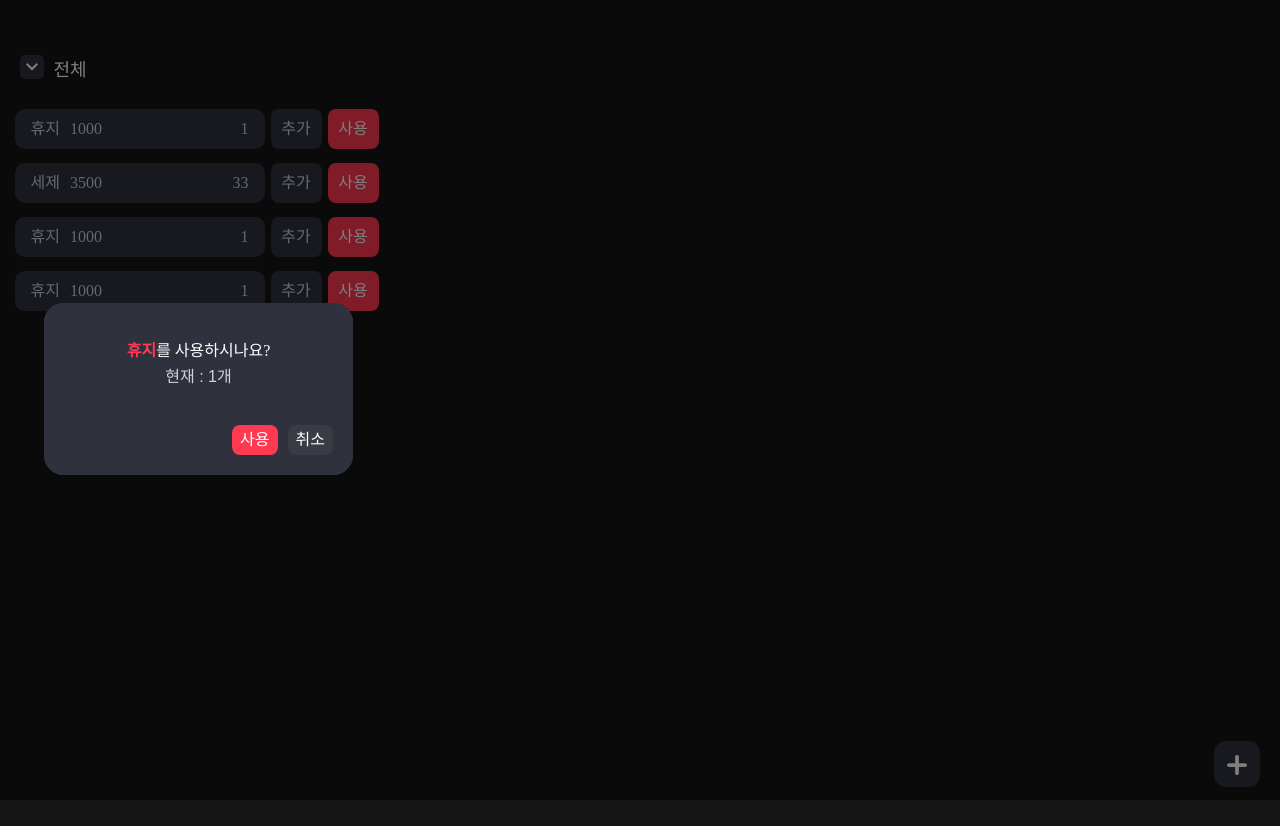
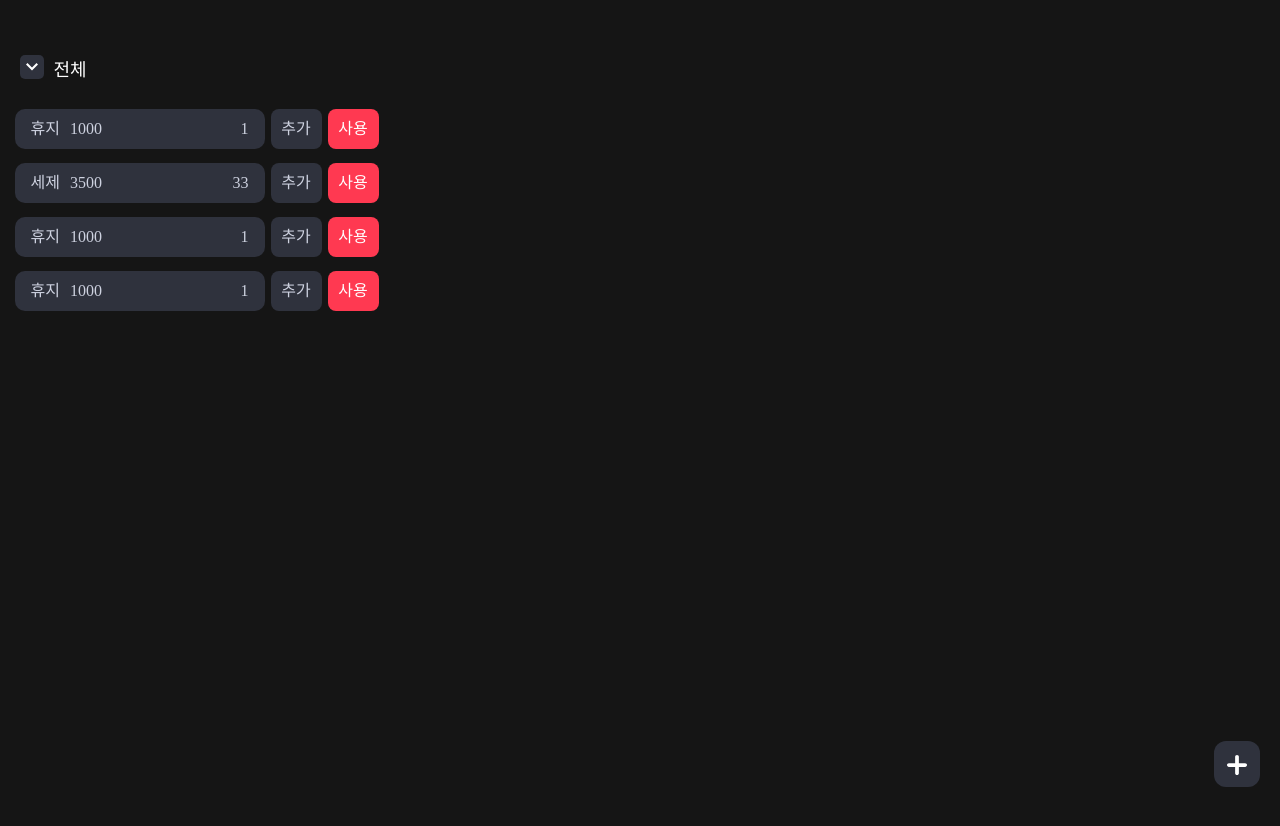
Before and after one commit to Uni-dthon/front, a React (Vite) app: page /dashboard in a window 1280 px wide. Shown: the top 826 px of the page. Built offline with nearby package versions, Linux system fonts and the light colour scheme.

Commit message:
dashboard 거의 완성

```diff
--- a/src/Dashboard.jsx
+++ b/src/Dashboard.jsx
@@ -13,29 +13,24 @@ const dummy = [
 
 export default function Dashboard() {
   const [isVisible, setIsVisible] = useState(false);
-  const [addVisible, setAddVisible] = useState({});
+  const [modalVisible, setModalVisible] = useState(false);
 
   const handleClick = () => {
     setIsVisible(!isVisible);
   };
 
-  const handleAdd = (id) => {
-    setAddVisible((prev) => ({
-      ...prev,
-      [id]: !prev[id],
-    }));
+  const handleAdd = () => {
+    setModalVisible(!modalVisible);
   };
 
 
   return (
     <div>
       <DropdownMenu/>
-      {addVisible && <Modal/>}
+      {modalVisible && <Modal/>}
       <ItemContainer>
-        {dummy.map((item, idx) => {
-          return <ItemBox key={item.id} id={item.id} name={item.name} price={item.price} count={item.count}
-                          handleAdd={handleAdd}
-                          addVisible={addVisible}/>
+        {dummy.map((item) => {
+          return <ItemBox key={item.id} name={item.name} price={item.price} count={item.count} setModalVisible={setModalVisible}/>
         })}
       </ItemContainer>
       <Upload>
--- a/src/components/ItemBox.jsx
+++ b/src/components/ItemBox.jsx
@@ -1,26 +1,42 @@
 import styled from "styled-components";
+import {useState} from "react";
 
+export default function ItemBox({name, price, count, setModalVisible}) {
+  const [addVisible, setAddVisible] = useState(false);
+  const [countNum, setCountNum] = useState(count);
 
-export default function ItemBox({id, name, price, count, handleAdd, addVisible}) {
+  const handleOpenClick = () => {
+    setAddVisible(true);
+    setModalVisible(true);
+  };
+
+  const handleUseClick = () => {
+    setAddVisible(false);
+    setModalVisible(false);
+    setCountNum(countNum - 1);
+  };
+
+  const handleClose = () => {
+    setAddVisible(false);
+    setModalVisible(false);
+  };
 
   return (
     <div style={{display: "flex", gap: "6px"}}>
       {addVisible && (
-        <>
         <AddContainer>
           <div style={{display: "flex", flexDirection: "column", alignItems: "center", marginBottom: "20px"}}>
             <AddText>
               <ItemName>{name}</ItemName>
               를 사용하시나요?
             </AddText>
-              <Count>현재 : {count}개</Count>
+            <Count>현재 : {countNum}개</Count>
           </div>
           <div style={{display: "flex", gap: "10px", justifyContent: "flex-end"}}>
-              <UseBtn onClick={(id) => handleAdd(id)}>사용</UseBtn>
-              <CancelBtn onClick={(id) => handleAdd(id)}>취소</CancelBtn>
+            <UseBtn onClick={handleUseClick}>사용</UseBtn>
+            <CancelBtn onClick={handleClose}>취소</CancelBtn>
           </div>
         </AddContainer>
-        </>
       )}
 
       <Container>
@@ -28,12 +44,12 @@ export default function ItemBox({id, name, price, count, handleAdd, addVisible})
           <div>{name}</div>
           <div>{price}</div>
         </div>
-        <div>{count}</div>
+        <div>{countNum}</div>
       </Container>
-      <AddBtn>추가</AddBtn>
-      <DelBtn onClick={(id) => handleAdd(id)}>사용</DelBtn>
+      <AddBtn onClick={() => setCountNum(countNum + 1)}>추가</AddBtn>
+      <DelBtn onClick={handleOpenClick}>사용</DelBtn>
     </div>
-  )
+  );
 }
 
 const AddContainer = styled.div`
@@ -49,7 +65,7 @@ const AddContainer = styled.div`
     gap: 20px;
     padding: 20px;
     z-index: 100;
-`
+`;
 
 const AddText = styled.div`
     display: flex;
@@ -57,17 +73,17 @@ const AddText = styled.div`
     margin-top: 20px;
     margin-bottom: 10px;
     color: white;
-`
+`;
 
 const ItemName = styled.div`
     font-family: Pretendard-regular;
     color: var(--red-color);
     font-weight: 600;
-`
+`;
 
 const Count = styled.div`
     color: var(--lightgrey-color);
-`
+`;
 
 const Container = styled.div`
     width: 218px;
@@ -81,7 +97,7 @@ const Container = styled.div`
     color: var(--lightgrey-color);
     font-size: 16px;
     font-family: Pretendard-SemiBold;
-`
+`;
 
 const AddBtn = styled.button`
     all: unset;
@@ -103,17 +119,18 @@ const DelBtn = styled.button`
     background-color: var(--red-color);
     color: white;
     font-family: Pretendard-SemiBold;
-`
+`;
 
 const UseBtn = styled.div`
     color: white;
     background-color: var(--red-color);
     border-radius: 8px;
     padding: 7px 8px;
-`
+`;
+
 const CancelBtn = styled.div`
     color: white;
     background-color: var(--midgrey-color);
     border-radius: 8px;
     padding: 7px 8px;
-`
+`;
```
Lines whose indentation alone changed are shown as unchanged.
